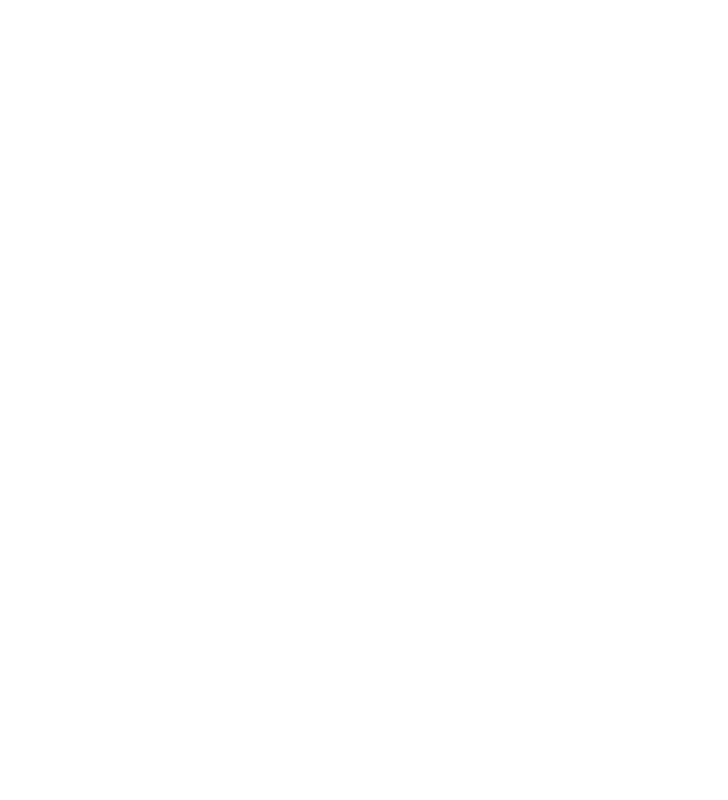
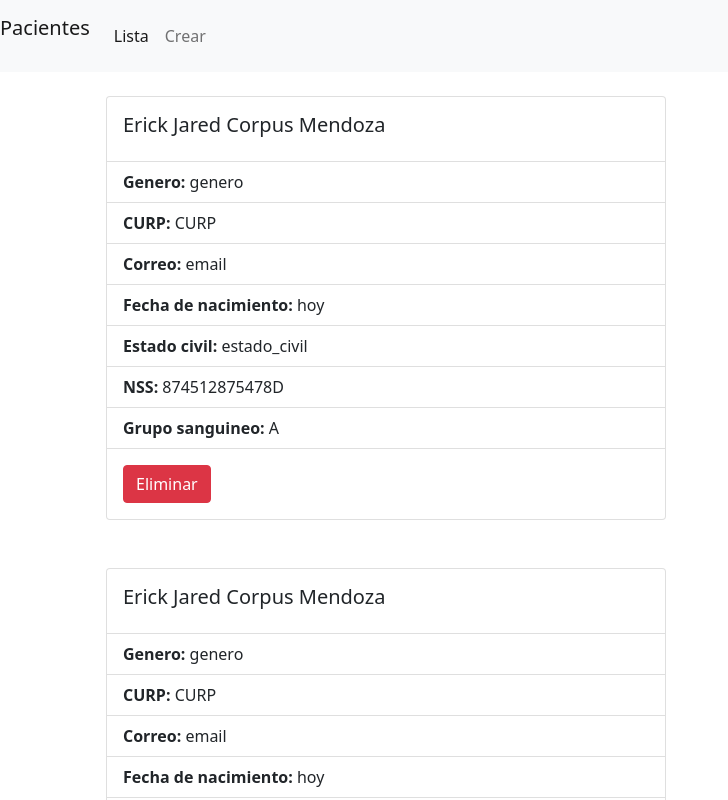
Before and after one commit to ERP-BPM/patients-administration-front, an Angular app: page /patients/list in a window 1280 px wide. Before the commit this address led to /. Shown: the top 800 px of the page, without its empty margins (0-728 px from the left). Built offline with nearby package versions, Linux system fonts and the light colour scheme.

Commit message:
patient get and post

```diff
--- a/src/app/app.module.ts
+++ b/src/app/app.module.ts
@@ -9,6 +9,8 @@ import { EmployeesPageComponent } from './pages/employees-page/employees-page.co
 import { PatientPageComponent } from './pages/patient-page/patient-page.component';
 import { EmployersListComponent } from './components/employers-list/employers-list.component';
 import { EmployersFormComponent } from './components/employers-form/employers-form.component';
+import { PatientsListComponent } from './components/patients-list/patients-list.component';
+import { PatientsFormComponent } from './components/patients-form/patients-form.component';
 
 @NgModule({
   declarations: [
@@ -17,7 +19,9 @@ import { EmployersFormComponent } from './components/employers-form/employers-fo
     EmployeesPageComponent,
     PatientPageComponent,
     EmployersListComponent,
-    EmployersFormComponent
+    EmployersFormComponent,
+    PatientsListComponent,
+    PatientsFormComponent
   ],
   imports: [
     BrowserModule,
--- /dev/null
+++ b/src/app/components/patients-form/patients-form.component.html
@@ -0,0 +1,53 @@
+<form [formGroup]="form" (ngSubmit)="onSubmit()">
+
+  <div class="form-group">
+    <label>Nombre</label>
+    <input class="form-control" type="text" formControlName="nombre">
+  </div>
+
+  <div class="form-group">
+    <label>Apellido paterno</label>
+    <input class="form-control" type="text" formControlName="apellido_paterno">
+  </div>
+
+  <div class="form-group">
+    <label>Apellido materno</label>
+    <input class="form-control" type="text" formControlName="apellido_materno">
+  </div>
+
+  <div class="form-group">
+    <label>CURP</label>
+    <input class="form-control" type="text" formControlName="curp">
+  </div>
+
+  <div class="form-group">
+    <label>NSS</label>
+    <input class="form-control" type="text" formControlName="nss">
+  </div>
+
+  <div class="form-group">
+    <label>Grupo sanguineo</label>
+    <input class="form-control" type="text" formControlName="grupo_sanguineo">
+  </div>
+
+  <div class="form-group">
+    <label>Correo</label>
+    <input class="form-control" type="text" formControlName="email">
+  </div>
+
+  <div class="form-group">
+    <label>Genero</label>
+    <input class="form-control" type="text" formControlName="genero">
+  </div>
+
+  <div class="form-group">
+    <label>Estado civil</label>
+    <input class="form-control" type="text" formControlName="estado_civil">
+  </div>
+
+
+  <p *ngIf="!isValid" class="small text-danger">Todos los campos son requeridos.</p>
+
+  <input class="btn btn-block btn-primary mt-4" type="submit" value="Crear">
+
+</form>
--- /dev/null
+++ b/src/app/components/patients-form/patients-form.component.ts
@@ -0,0 +1,49 @@
+import { Component, OnInit } from '@angular/core';
+import { FormControl, FormGroup, Validators } from '@angular/forms';
+import { PatientService } from 'src/app/services/patient.service';
+
+@Component({
+  selector: 'app-patients-form',
+  templateUrl: './patients-form.component.html',
+  styleUrls: ['./patients-form.component.css']
+})
+export class PatientsFormComponent implements OnInit {
+
+  isValid: boolean;
+  form: FormGroup;
+
+  constructor(private patientService: PatientService) {
+    this.isValid = true;
+    this.form = new FormGroup({
+      curp: new FormControl('', [
+        Validators.required,
+        // Validators.minLength(18)
+      ]),
+      nombre: new FormControl('', [Validators.required,]),
+      apellido_paterno: new FormControl('', [Validators.required,]),
+      apellido_materno: new FormControl('', [Validators.required,]),
+      email: new FormControl('', [Validators.required,]),
+      estado_civil: new FormControl('', [Validators.required,]),
+      genero: new FormControl('', [Validators.required,]),
+
+      nss: new FormControl('', [Validators.required,]),
+      grupo_sanguineo: new FormControl('', [
+        Validators.required,
+        // Validators.minLength(13)
+      ]),
+    });
+  }
+
+  ngOnInit(): void { }
+
+  onSubmit(): void {
+    if (this.form.valid) {
+      this.isValid = true;
+      this.patientService.createPatient(this.form.value);
+      this.form.reset();
+    } else {
+      this.isValid = false;
+    }
+  }
+
+}
--- /dev/null
+++ b/src/app/components/patients-list/patients-list.component.html
@@ -0,0 +1,32 @@
+<div class="d-flex flex-row justify-content-between flex-wrap">
+
+  <div class="p-4" *ngFor="let patient of patients">
+
+    <div class="card" style="width: 35em">
+
+      <div class="card-body">
+        <h5 class="card-title">{{patient.nombre}} {{patient.apellido_paterno}} {{patient.apellido_materno}}</h5>
+      </div>
+
+      <ul class="list-group list-group-flush">
+        <li class="list-group-item"><b>Genero:</b> {{patient.genero}}</li>
+        <li class="list-group-item"><b>CURP:</b> {{patient.curp}}</li>
+        <li class="list-group-item"><b>Correo:</b> {{patient.email}}</li>
+        <li class="list-group-item"><b>Fecha de nacimiento:</b> {{patient.fecha_nacimiento}}</li>
+        <li class="list-group-item"><b>Estado civil:</b> {{patient.estado_civil}}</li>
+
+        <li class="list-group-item"><b>NSS:</b> {{patient.nss}}</li>
+        <li class="list-group-item"><b>Grupo sanguineo:</b> {{patient.grupo_sanguineo}}</li>
+
+
+      </ul>
+
+      <div class="card-body">
+        <a (click)="deletePatient(patient)" class="btn btn-danger">Eliminar</a>
+      </div>
+
+    </div>
+
+  </div>
+
+</div>
--- /dev/null
+++ b/src/app/components/patients-list/patients-list.component.ts
@@ -0,0 +1,25 @@
+import { Component, OnInit } from '@angular/core';
+import { Patient } from 'src/app/models/patients.model';
+import { PatientService } from 'src/app/services/patient.service';
+
+@Component({
+  selector: 'app-patients-list',
+  templateUrl: './patients-list.component.html',
+  styleUrls: ['./patients-list.component.css']
+})
+export class PatientsListComponent implements OnInit {
+
+  patients: Patient[];
+
+  constructor(private patientService: PatientService) {
+    this.patients = patientService.getPatients;
+  }
+
+  ngOnInit(): void {
+  }
+
+  deletePatient(patient: Patient): void {
+    this.patientService.deletePatient(patient);
+  }
+
+}
--- a/src/app/models/patients.model.ts
+++ b/src/app/models/patients.model.ts
@@ -39,5 +39,7 @@ export class Patient implements IPerson {
     this.genero = props.genero;
     this.fecha_nacimiento = props.fecha_nacimiento;
     this.estado_civil = props.estado_civil;
+    this.nss = props.nss;
+    this.grupo_sanguineo = props.grupo_sanguineo;
   }
 }
--- a/src/app/pages/home-page/home-page.component.html
+++ b/src/app/pages/home-page/home-page.component.html
@@ -1,4 +1,4 @@
 <div class="container d-flex flex-column align-content-between pt-5">
   <button class="btn btn-primary mb-3 mt-3" [routerLink]="['employees/list']">Empleados</button>
-  <button class="btn btn-primary mb-3 mt-3" [routerLink]="['patients']">Pacientes</button>
+  <button class="btn btn-primary mb-3 mt-3" [routerLink]="['patients/list']">Pacientes</button>
 </div>
--- a/src/app/pages/patient-page/patient-page.component.html
+++ b/src/app/pages/patient-page/patient-page.component.html
@@ -1 +1,28 @@
-<p>patient-page works!</p>
+<nav class="navbar navbar-expand-lg navbar-light bg-light">
+
+  <p class="navbar-brand">Pacientes</p>
+
+  <button class="navbar-toggler" type="button" data-toggle="collapse" data-target="#navbarNav" aria-controls="navbarNav"
+    aria-expanded="false" aria-label="Toggle navigation">
+    <span class="navbar-toggler-icon"></span>
+  </button>
+
+  <div class="collapse navbar-collapse" id="navbarNav">
+    <ul class="navbar-nav">
+
+      <li class="nav-item">
+        <a class="nav-link" [routerLink]="['list']" routerLinkActive="active">Lista</a>
+      </li>
+      <li class="nav-item">
+        <a class="nav-link" [routerLink]="['create']" routerLinkActive="active">Crear</a>
+      </li>
+
+    </ul>
+  </div>
+
+</nav>
+
+
+<div class="container">
+  <router-outlet></router-outlet>
+</div>
--- /dev/null
+++ b/src/app/services/patient.service.ts
@@ -0,0 +1,82 @@
+import { Injectable } from '@angular/core';
+import { Patient } from '../models/patients.model';
+
+@Injectable({
+  providedIn: 'root'
+})
+
+export class PatientService {
+
+  patients: Patient[];
+
+  constructor() {
+    this.patients = [
+      new Patient({
+        id: '1',
+        curp: 'CURP',
+        nombre: 'Erick Jared',
+        apellido_paterno: 'Corpus',
+        apellido_materno: 'Mendoza',
+        email: 'email',
+        estado_civil: 'estado_civil',
+        fecha_nacimiento: 'hoy',
+        genero: 'genero',
+        grupo_sanguineo: 'A',
+        nss: '874512875478D',
+      }),
+      new Patient({
+        id: '1',
+        curp: 'CURP',
+        nombre: 'Erick Jared',
+        apellido_paterno: 'Corpus',
+        apellido_materno: 'Mendoza',
+        email: 'email',
+        estado_civil: 'estado_civil',
+        fecha_nacimiento: 'hoy',
+        genero: 'genero',
+        grupo_sanguineo: 'A',
+        nss: '874512875478D',
+      }),
+      new Patient({
+        id: '1',
+        curp: 'CURP',
+        nombre: 'Erick Jared',
+        apellido_paterno: 'Corpus',
+        apellido_materno: 'Mendoza',
+        email: 'email',
+        estado_civil: 'estado_civil',
+        fecha_nacimiento: 'hoy',
+        genero: 'genero',
+        grupo_sanguineo: 'A',
+        nss: '874512875478D',
+      }),
+    ];
+  }
+
+  get getPatients(): Patient[] {
+    return this.patients;
+  }
+
+  deletePatient(patient: Patient): void {
+    const index: number = this.patients.indexOf(patient);
+    if (index !== -1) {
+      this.patients.splice(index, 1);
+    }
+  }
+
+  createPatient(data: any): void {
+    this.patients.push(new Patient({
+      id: `${this.patients.length + 1}`,
+      curp: data.curp,
+      nombre: data.nombre,
+      apellido_paterno: data.apellido_paterno,
+      apellido_materno: data.apellido_materno,
+      email: data.email,
+      estado_civil: data.estado_civil,
+      genero: data.genero,
+      fecha_nacimiento: 'hoy',
+      grupo_sanguineo: data.grupo_sanguineo,
+      nss: data.nss,
+    }));
+  }
+}
```
Also changed, not shown: src/app/app-routing.module.ts (+8 -1 lines), src/app/components/patients-form/patients-form.component.css (added), src/app/components/patients-list/patients-list.component.css (added), 2 other files (tests, documents, lock files or other folders).
